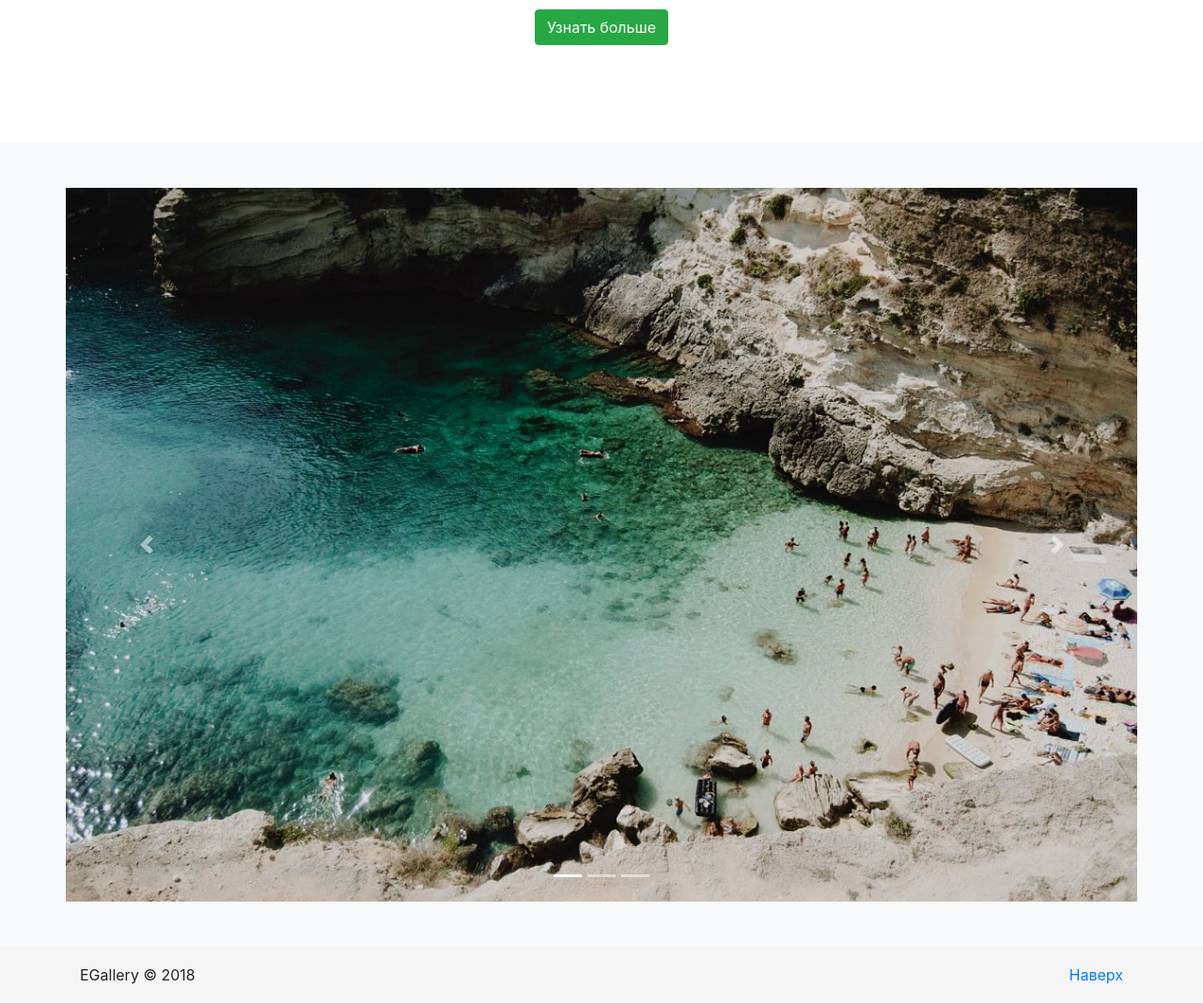
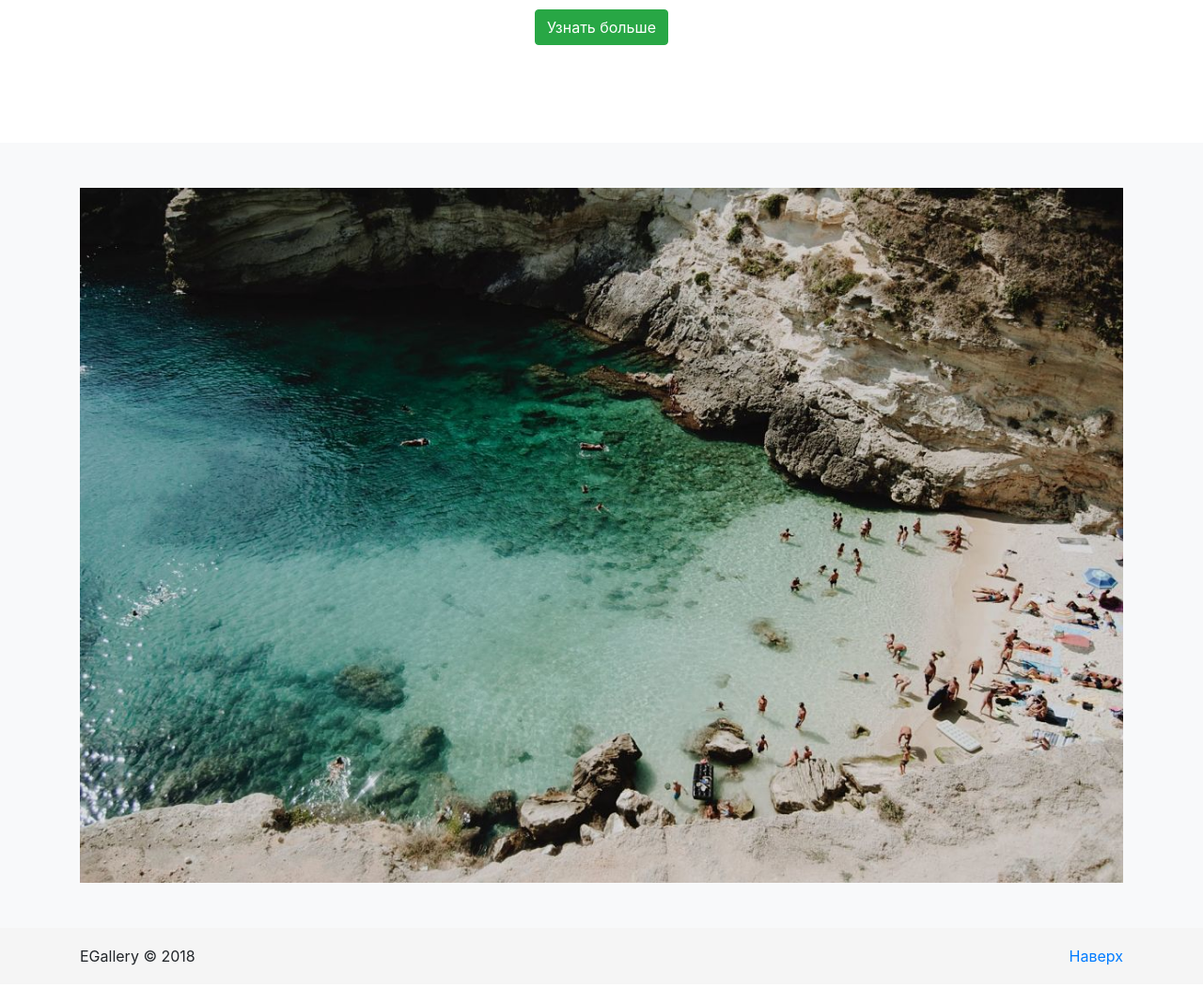
Before and after one commit to dmitry-vs/python-django-education-gb-shop, a Django app: page / in a window 1280 px wide. Shown: the part 282-1350 px from the top of the page at 94% size. After the commit the page ends 1310 px from the top, so only its background shows below. Run offline with Django 3.2, Linux system fonts and the light colour scheme; some libraries are stand-ins or nearby versions.

Commit message:
Replaced carousel with plain image in index.html

```diff
--- a/geekshop/mainapp/templates/mainapp/index.html
+++ b/geekshop/mainapp/templates/mainapp/index.html
@@ -43,31 +43,8 @@
       <div class="album py-5 bg-light">
         <div class="container">
           <div class="row">
-            <div id="carouselExampleIndicators" class="carousel slide" data-ride="carousel">
-              <ol class="carousel-indicators">
-                <li data-target="#carouselExampleIndicators" data-slide-to="0" class="active"></li>
-                <li data-target="#carouselExampleIndicators" data-slide-to="1"></li>
-                <li data-target="#carouselExampleIndicators" data-slide-to="2"></li>
-              </ol>
-              <div class="carousel-inner">
-                <div class="carousel-item active">
-                  <img class="d-block w-100" src="/static/img/products/big/1_big.jpg" alt="First slide">
-                </div>
-                <div class="carousel-item">
-                  <img class="d-block w-100" src="/static/img/products/big/2_big.jpg" alt="Second slide">
-                </div>
-                <div class="carousel-item">
-                  <img class="d-block w-100" src="/static/img/products/big/3_big.jpg" alt="Third slide">
-                </div>
-              </div>
-              <a class="carousel-control-prev" href="#carouselExampleIndicators" role="button" data-slide="prev">
-                <span class="carousel-control-prev-icon" aria-hidden="true"></span>
-                <span class="sr-only">Previous</span>
-              </a>
-              <a class="carousel-control-next" href="#carouselExampleIndicators" role="button" data-slide="next">
-                <span class="carousel-control-next-icon" aria-hidden="true"></span>
-                <span class="sr-only">Next</span>
-              </a>
+            <div class="col-md-12">
+              <img class="img-fluid" src="/static/img/products/big/1_big.jpg" alt="EGallery image example">
             </div>
           </div><!--row-->
         </div><!--container-->
```
